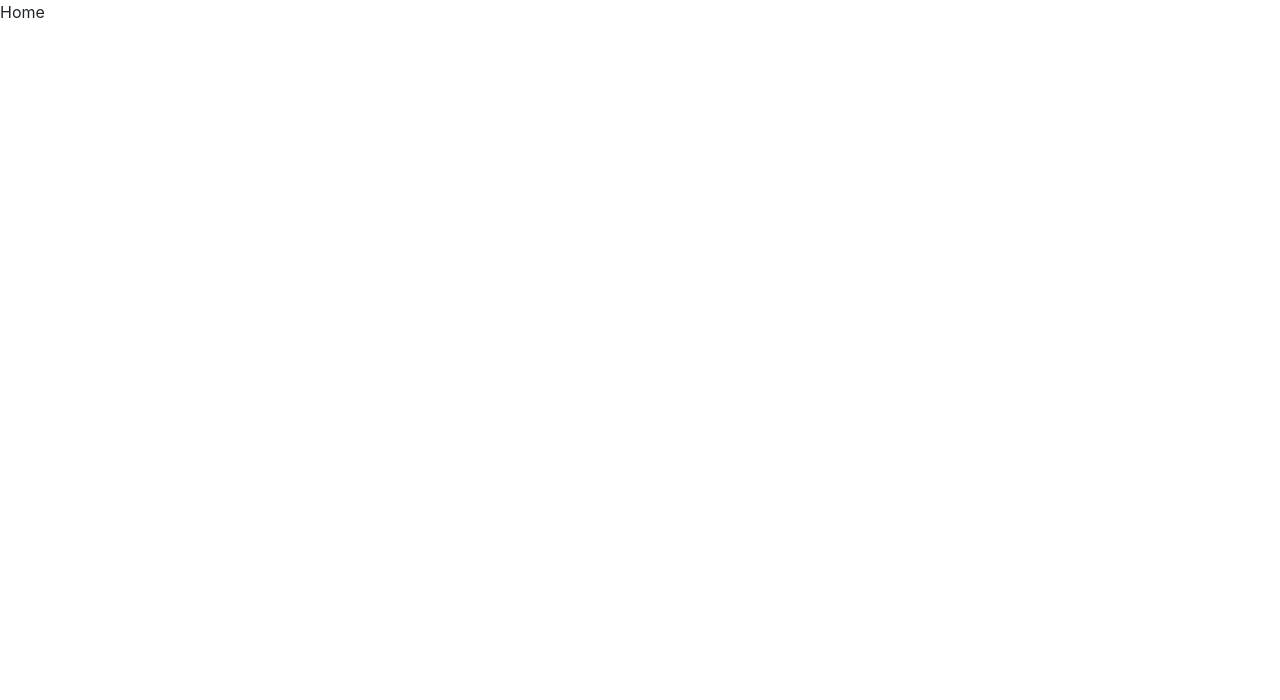
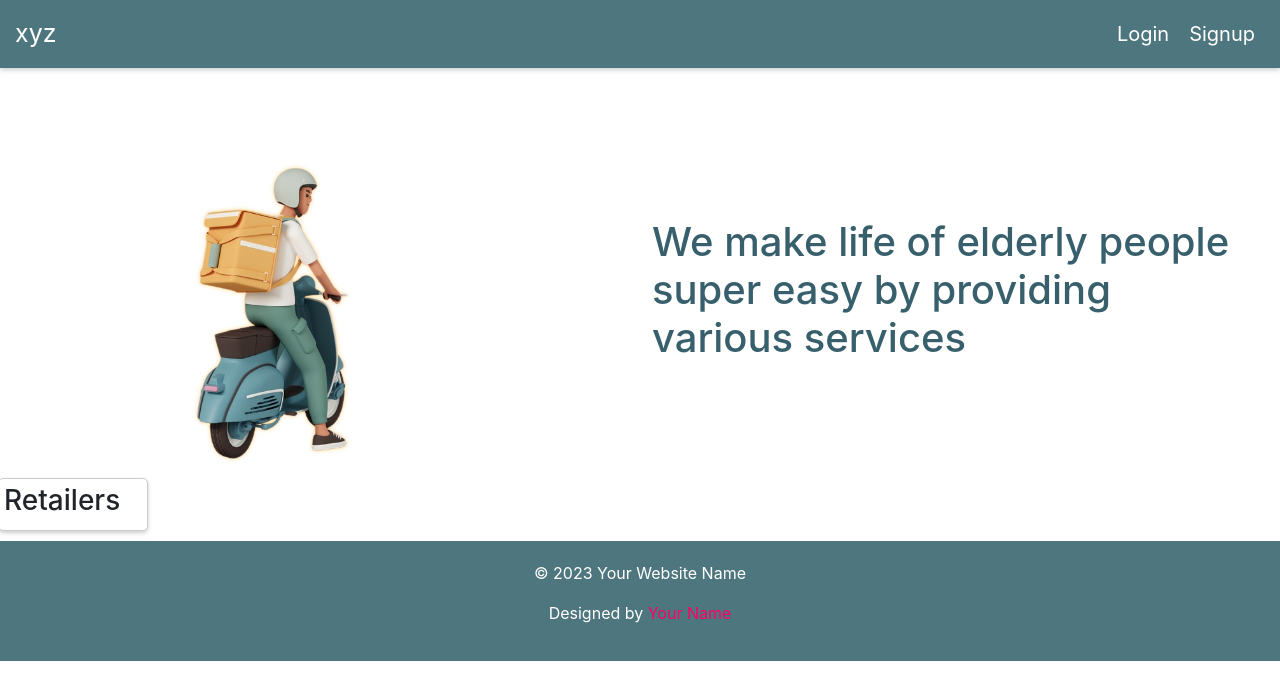
Before and after one commit to vaishnavihole/ola-uber, a React (Create React App) app in the folder client/: page / in a window 1280 px wide. Shown: the top 700 px of the page. Built offline with nearby package versions, Linux system fonts and the light colour scheme.

Commit message:
home page added

```diff
--- a/client/src/components/Footer/Footer.css
+++ b/client/src/components/Footer/Footer.css
@@ -1,5 +1,5 @@
 .footer {
-    background-color: #333;
+    background-color:#4e767e;
     color: #fff;
     padding: 20px;
     text-align: center;
--- a/client/src/components/Navbar/Navbar.css
+++ b/client/src/components/Navbar/Navbar.css
@@ -1,5 +1,5 @@
 .navbar{
-  background-color:  #333;
+  background-color:  #4e767e;
   color: white !important;
   padding: 15px;
   display: flex;
@@ -23,15 +23,12 @@
 }
 
 .navbar-link:hover{
-  background-color: #000;
   color: #fff;
   padding: 5px 10px;
   border-radius: 5px;
   transition: 0.3s;
 }
-.img{
 
-}
 
 @media screen and (max-width: 768px){
   .navbar{
--- a/client/src/views/Home/Home.css
+++ b/client/src/views/Home/Home.css
@@ -0,0 +1,36 @@
+.header-image{
+  height: 300px;
+  filter: drop-shadow(0 0 2px #ffd480);
+  margin-top: 100px;
+
+}
+
+.header-img-container{
+  height: 100%;
+  display: flex;
+  justify-content: center;
+  align-items: center;
+}
+
+.tagline-container{
+  margin-top: 150px;
+  font-size: bold;
+}
+
+.tagline{
+  color: #385f6c;
+}
+
+.feature-card{
+   width: 150px;
+    border: 1px solid #ccc;
+    padding: 5px;
+    border-radius: 5px;
+    box-shadow: 0 2px 4px 0 rgba(0, 0, 0, 0.2);
+    margin: 10px;
+    background: #fff;
+  }
+
+  .feature-card:hover{
+    box-shadow: 0 0.5px 0.5px 0 #00ccff;
+  }
--- a/client/src/views/Home/Home.js
+++ b/client/src/views/Home/Home.js
@@ -1,8 +1,31 @@
 import React from 'react'
+import './Home.css'
+import Navbar from '../../components/Navbar/Navbar'
+import DelivaryBoy from './delivary-boy.png'
+import Footer from '../../components/Footer/Footer'
 
 function Home() {
   return (
-    <div>Home</div>
+    <div>
+      <Navbar />
+      <div className='row'>
+        <div className='col-md-6'>
+          <div className='header-img-container'><img className='header-image' src={DelivaryBoy} /></div>
+        </div>
+        <div className='col-md-6'>
+          <div className='tagline-container'>
+          <h1 className='tagline'>We make life of elderly people super easy by providing various services</h1>
+          </div>
+        </div>
+
+         <div className='feature-card'>
+              {/* <img src={retailers} className="img-manufacturer" alt="retailers" /> */}
+              <h3 className='title'>Retailers</h3>
+              {/* <Link to='/retailer'><img src={rightArrow} className='right-arrow' alt="arrow" /></Link> */}
+            </div>
+      </div>
+      <Footer />
+      </div>
   )
 }
 
--- a/client/src/views/Login/Login.css
+++ b/client/src/views/Login/Login.css
@@ -17,7 +17,7 @@
     text-align: center;
     font-size: 2em;
     margin-bottom: 20px;
-    color:  #ff0066;
+    color:black;
   }
 
   .label {
@@ -33,8 +33,8 @@
   }
 
   .button {
-    background-color:  #ff0066;
-    color: white;
+    background-color:#ffcc66;
+    color: black;
     padding: 10px;
     border: none;
     border-radius: 4px;
@@ -43,5 +43,5 @@
   }
 
   .button:hover {
-    background-color:#ff4d94;
+    background-color:  #ffd480;
   }
--- a/client/src/views/Signup/Signup.css
+++ b/client/src/views/Signup/Signup.css
@@ -18,7 +18,7 @@
     text-align: center;
     font-size: 2em;
     margin-bottom: 20px;
-    color:  #ff0066;
+    color: black;
   }
 
   .label {
@@ -35,8 +35,8 @@
   }
 
   .button {
-    background-color: #ff0066;
-    color: white;
+    background-color:#ffcc66;
+    color: black;
     padding: 10px;
     border: none;
     border-radius: 4px;
@@ -45,5 +45,5 @@
   }
 
   .button:hover {
-    background-color: #ff4d94;
+    background-color: #ffd480;
   }
```
Also changed, not shown: client/src/views/Home/delivary-boy.png (added).
